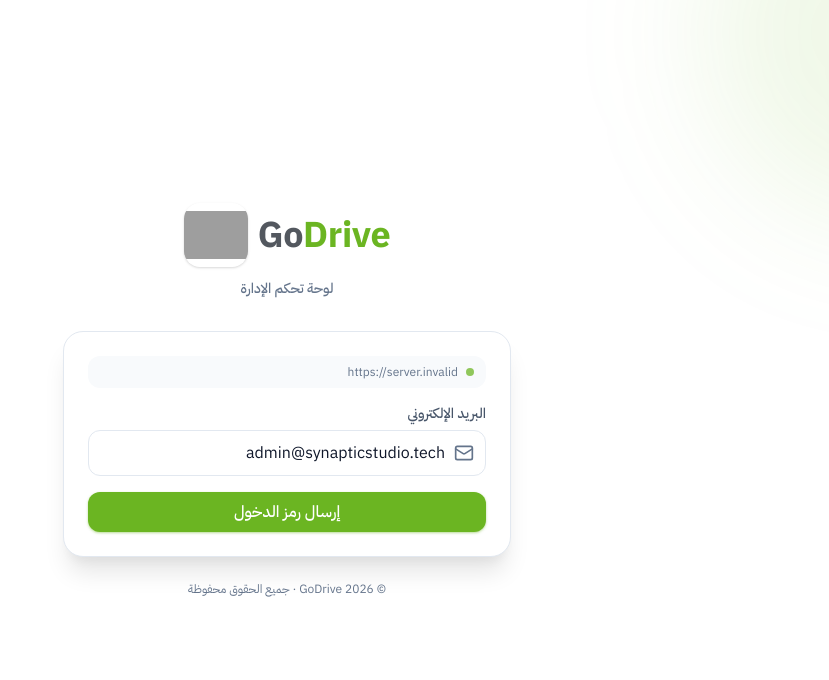
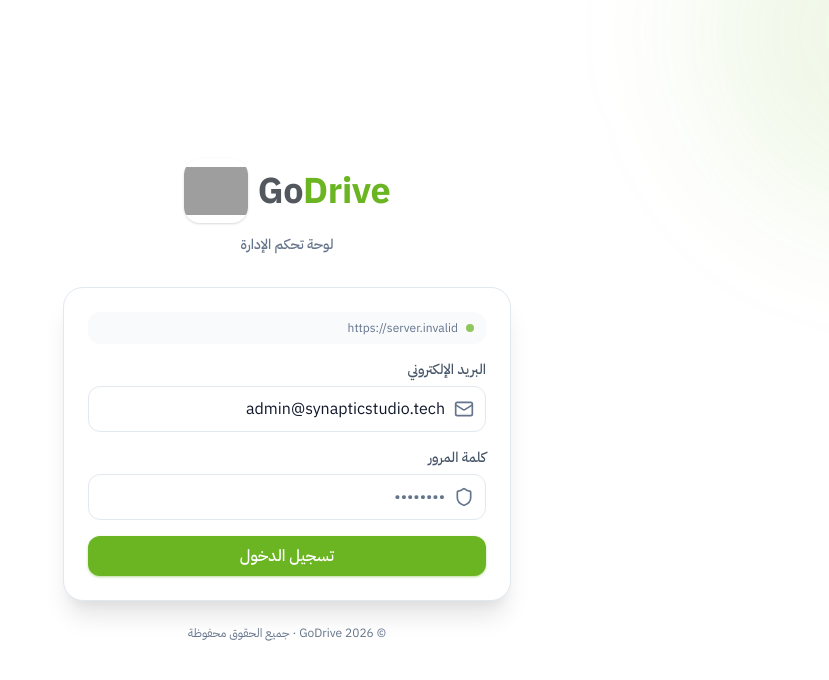
Before and after one commit to synapticadmin-del/-godrive, a React (Vite) app in the folder apps/admin/: page /login in a window 1280 px wide. Shown: the top 680 px of the page, without its empty margins (451-1280 px from the left). Built offline with nearby package versions, Linux system fonts and the light colour scheme; no server answers; grey boxes are pictures that could not be loaded.

Commit message:
feat(admin): switch login to email and password

```diff
--- a/apps/admin/src/lib/auth.tsx
+++ b/apps/admin/src/lib/auth.tsx
@@ -11,6 +11,7 @@
 type AuthState = {
   token: string | null;
   user: User | null;
+  loginWithPassword: (email: string, password: string) => Promise<void>;
   requestOtp: (email: string) => Promise<{ devCode?: string; message: string }>;
   verifyOtp: (email: string, code: string) => Promise<void>;
   logout: () => void;
@@ -31,6 +32,22 @@
     () => ({
       token,
       user,
+      async loginWithPassword(email: string, password: string) {
+        const res = await api<{ token?: string; accessToken?: string; refreshToken?: string; user: User }>("/auth/login", {
+          method: "POST",
+          body: JSON.stringify({ email, password }),
+        });
+        if (res.user.role !== "admin") {
+          throw new Error("هذا الحساب ليس أدمن");
+        }
+        const tok = res.accessToken || res.token;
+        if (!tok) throw new Error("لم يتم إرجاع توكن الدخول");
+        localStorage.setItem(TOKEN_KEY, tok);
+        if (res.refreshToken) localStorage.setItem("sg_admin_refresh", res.refreshToken);
+        localStorage.setItem(USER_KEY, JSON.stringify(res.user));
+        setToken(tok);
+        setUser(res.user);
+      },
       async requestOtp(email: string) {
         return api<{ devCode?: string; message: string }>("/auth/request-otp", {
           method: "POST",
--- a/apps/admin/src/pages/LoginPage.tsx
+++ b/apps/admin/src/pages/LoginPage.tsx
@@ -6,40 +6,22 @@
 import GoDriveLogo from "../components/common/GoDriveLogo";
 
 export default function LoginPage() {
-  const { token, requestOtp, verifyOtp } = useAuth();
+  const { token, loginWithPassword } = useAuth();
   const [email, setEmail] = useState("admin@synapticstudio.tech");
-  const [code, setCode] = useState("");
-  const [devCode, setDevCode] = useState<string | null>(null);
-  const [step, setStep] = useState<"email" | "code">("email");
+  const [password, setPassword] = useState("");
   const [error, setError] = useState<string | null>(null);
   const [loading, setLoading] = useState(false);
 
   if (token) return <Navigate to="/" replace />;
 
-  async function onRequest(e: FormEvent) {
+  async function onSubmit(e: FormEvent) {
     e.preventDefault();
     setLoading(true);
     setError(null);
     try {
-      const res = await requestOtp(email.trim().toLowerCase());
-      setDevCode(res.devCode || null);
-      if (res.devCode) setCode(res.devCode);
-      setStep("code");
+      await loginWithPassword(email.trim().toLowerCase(), password);
     } catch (err) {
-      setError(err instanceof Error ? err.message : "فشل إرسال الرمز");
-    } finally {
-      setLoading(false);
-    }
-  }
-
-  async function onVerify(e: FormEvent) {
-    e.preventDefault();
-    setLoading(true);
-    setError(null);
-    try {
-      await verifyOtp(email.trim().toLowerCase(), code.trim());
-    } catch (err) {
-      setError(err instanceof Error ? err.message : "فشل التحقق");
+      setError(err instanceof Error ? err.message : "بيانات الدخول غير صحيحة");
     } finally {
       setLoading(false);
     }
@@ -76,17 +58,8 @@
             </div>
           )}
 
-          {/* Dev code */}
-          {devCode && (
-            <div className="mb-4 p-3 bg-success-main/10 border border-success-main/30 rounded-lg text-success-main text-sm animate-fade-in flex items-center justify-between">
-              <span>وضع التطوير — الرمز:</span>
-              <strong className="text-lg font-mono tracking-wider">{devCode}</strong>
-            </div>
-          )}
-
-          {/* Step: Email */}
-          {step === "email" ? (
-            <form onSubmit={onRequest} className="space-y-4">
+          {/* Email & Password Form */}
+          <form onSubmit={onSubmit} className="space-y-4">
             <div>
               <label className="block text-sm font-medium text-text-secondary mb-1.5">البريد الإلكتروني</label>
               <div className="relative">
@@ -102,47 +75,31 @@
                 />
               </div>
             </div>
+
+            <div>
+              <label className="block text-sm font-medium text-text-secondary mb-1.5">كلمة المرور</label>
+              <div className="relative">
+                <Shield className="absolute right-3 top-1/2 -translate-y-1/2 w-5 h-5 text-text-tertiary pointer-events-none" />
+                <input
+                  type="password"
+                  value={password}
+                  onChange={(e) => setPassword(e.target.value)}
+                  required
+                  placeholder="••••••••"
+                  className="input pr-10"
+                  autoComplete="current-password"
+                />
+              </div>
+            </div>
+
             <button
               type="submit"
               disabled={loading}
-                className="btn-primary w-full disabled:opacity-50 disabled:cursor-not-allowed"
-              >
-                {loading ? <Loader2 className="w-5 h-5 animate-spin" /> : "إرسال رمز الدخول"}
-              </button>
-            </form>
-          ) : (
-            /* Step: Code */
-            <form onSubmit={onVerify} className="space-y-4">
-              <div>
-                <label className="block text-sm font-medium text-text-secondary mb-1.5">رمز التحقق (OTP)</label>
-                <input
-                  value={code}
-                  onChange={(e) => setCode(e.target.value)}
-                  required
-                  placeholder="••••••"
-                  inputMode="numeric"
-                  maxLength={6}
-                  className="input text-center text-2xl font-mono tracking-[0.5em]"
-                  autoComplete="one-time-code"
-                />
-              </div>
-              <button
-                type="submit"
-                disabled={loading}
-                className="btn-primary w-full disabled:opacity-50 disabled:cursor-not-allowed"
+              className="btn-primary w-full disabled:opacity-50 disabled:cursor-not-allowed mt-2"
             >
               {loading ? <Loader2 className="w-5 h-5 animate-spin" /> : "تسجيل الدخول"}
             </button>
-              <button
-                type="button"
-                onClick={() => { setStep("email"); setDevCode(null); }}
-                className="w-full flex items-center justify-center gap-2 text-sm text-text-tertiary hover:text-text-primary transition-colors"
-              >
-                <ArrowLeft className="w-4 h-4" />
-                رجوع
-              </button>
           </form>
-          )}
         </div>
 
         <p className="text-center mt-6 text-xs text-text-tertiary">
```
Lines whose indentation alone changed are shown as unchanged.
